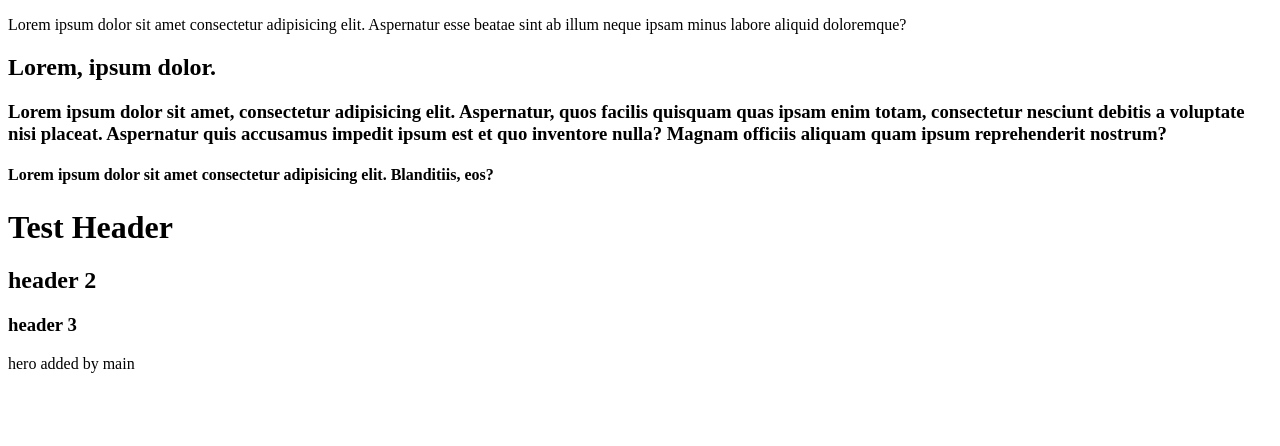
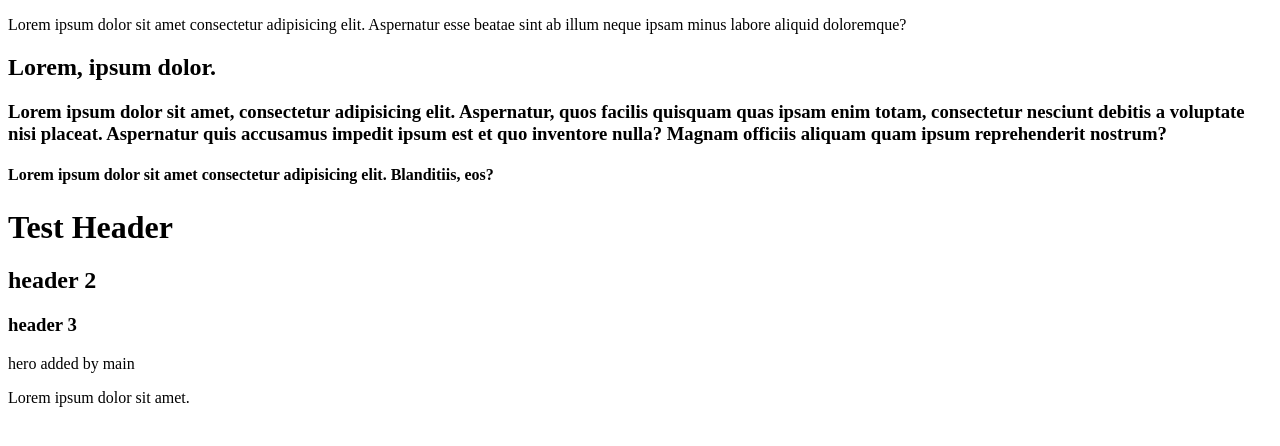
Before and after one commit to andyqtran/test-git, a plain HTML site: page index.html in a window 1280 px wide. Drawn offline with Linux system fonts and the light colour scheme.

Commit message:
service p

```diff
--- a/index.html
+++ b/index.html
@@ -25,6 +25,8 @@
     </section>
 
     <!-- service -->
-    <section class="service"></section>
+    <section class="service">
+        <p>Lorem ipsum dolor sit amet.</p>
+    </section>
 </body>
 </html>
```
